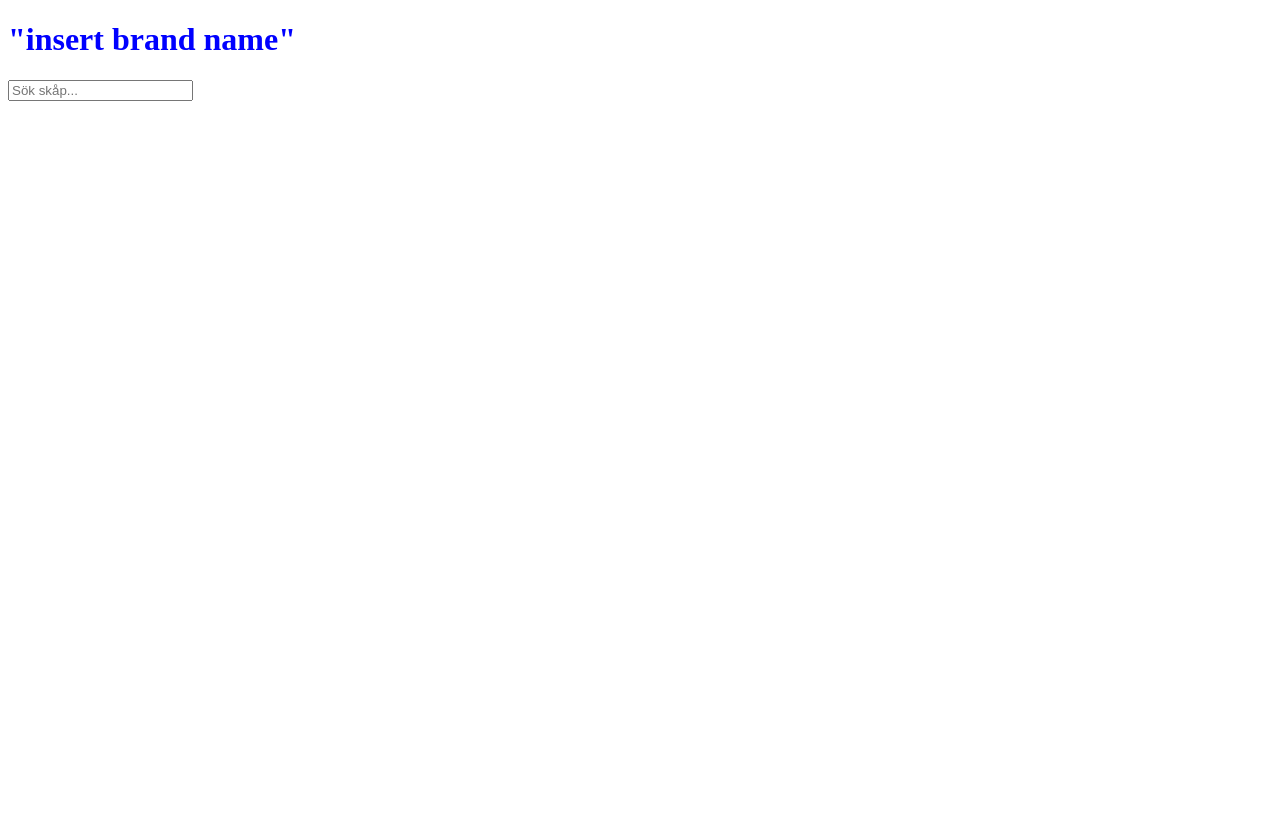
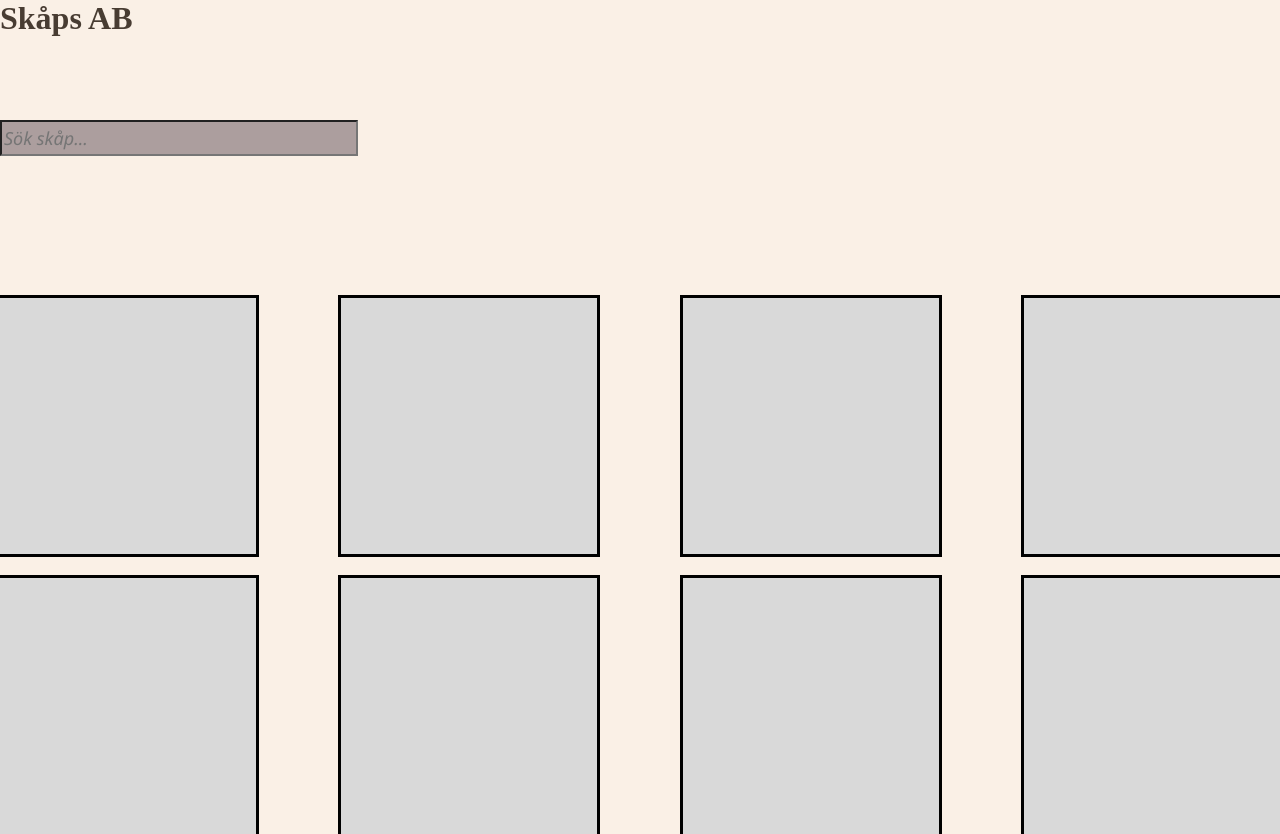
Before and after one commit to NilsKjork/Grupparbete-Hemsida, a plain HTML site: page index.html in a window 1280 px wide. Before the commit the page ends 800 px from the top, so only its background shows below. Drawn offline with Linux system fonts and the light colour scheme; a web font is replaced by a local one.

Commit message:
Late night bored

```diff
--- a/css/style.css
+++ b/css/style.css
@@ -1,10 +1,53 @@
-body {
-    color: blue;
+*{
+    margin: 0;
 }
-
-nav {
+#brand_name{
+    grid-area: bn;
+    color: #483C32;
+    font-family: "Kadwa", serif;
+}
+#search_field{
+    grid-area: sf;
+    background-color: #AC9E9E;
+    color: #000000;
+    font-family: 'Segoe UI', 'Arial Rounded MT Bold', sans-serif;
+    font-weight: 500;
+    font-style: italic;
+    font-size: 18px;
+    height: 30px;
+    width: 350px;
+}
+#product_wrapper1{
+    grid-area: pw1;
+}
+#product_wrapper2{
+    grid-area: pw2;
+}
+.product_wrapper{
     display: flex;
-    justify-content: center;
-    align-items: center;
-    color: blueviolet;
+    flex-wrap: wrap;
+    justify-content: space-between;
+    width: 100vw;
+    margin-top: 20px;
 }
+.product{
+    width: 20vw;
+    height: 20vw;
+    background-color: #D9D9D9;
+    outline: 3px solid #000000;
+    margin-top: 3vw;
+}
+body{
+    background-color: #FAF0E6;
+    display: grid;
+    height: 100vh;
+    width: 100vw;
+    grid-template-columns: 30% 70%;
+    grid-template-rows: 15% 15% 35% 35%;
+    grid-template-areas:
+    "bn bn"
+    "sf sf"
+    "pw1 pw1"
+    "pw2 pw2"
+    ;
+}
--- a/index.html
+++ b/index.html
@@ -6,12 +6,29 @@
     <meta name="viewport" content="width=device-width, initial-scale=1.0">
     <title>Document</title>
     <link rel="stylesheet" href="css/style.css">
+    <link rel="preconnect" href="https://fonts.googleapis.com">
+    <link rel="preconnect" href="https://fonts.gstatic.com" crossorigin>
+    <link href="https://fonts.googleapis.com/css2?family=Kadwa:wght@400;700&display=swap" rel="stylesheet">
 </head>
 
 <body>
-    <h1 id="brand_name">"insert brand name"</h1>
-    <input type="text" name="search_field" placeholder="Sök skåp...">
+    <h1 id="brand_name">Skåps AB</h1>
+    <input id="search_field" type="text" name="search_field" placeholder="Sök skåp...">
 
+    <!-- Borde kanske skapa product och product wrappers automatiskt i js så dom inte finns on js int finns, och så kan man lättare lägga till nya genom att bara lägga till info i en array i js. om js inte finns så behöver vi ett annat sätt att nå productsidorna -->
+
+    <div id="product_wrapper1" class="product_wrapper">
+        <div id="product1" class="product"></div>
+        <div id="product2" class="product"></div>
+        <div id="product3" class="product"></div>
+        <div id="product4" class="product"></div>
+    </div>
+    <div id="product_wrapper2" class="product_wrapper">
+        <div id="product5" class="product"></div>
+        <div id="product6" class="product"></div>
+        <div id="product7" class="product"></div>
+        <div id="product8" class="product"></div>
+    </div>
 
 
 </body>
```
